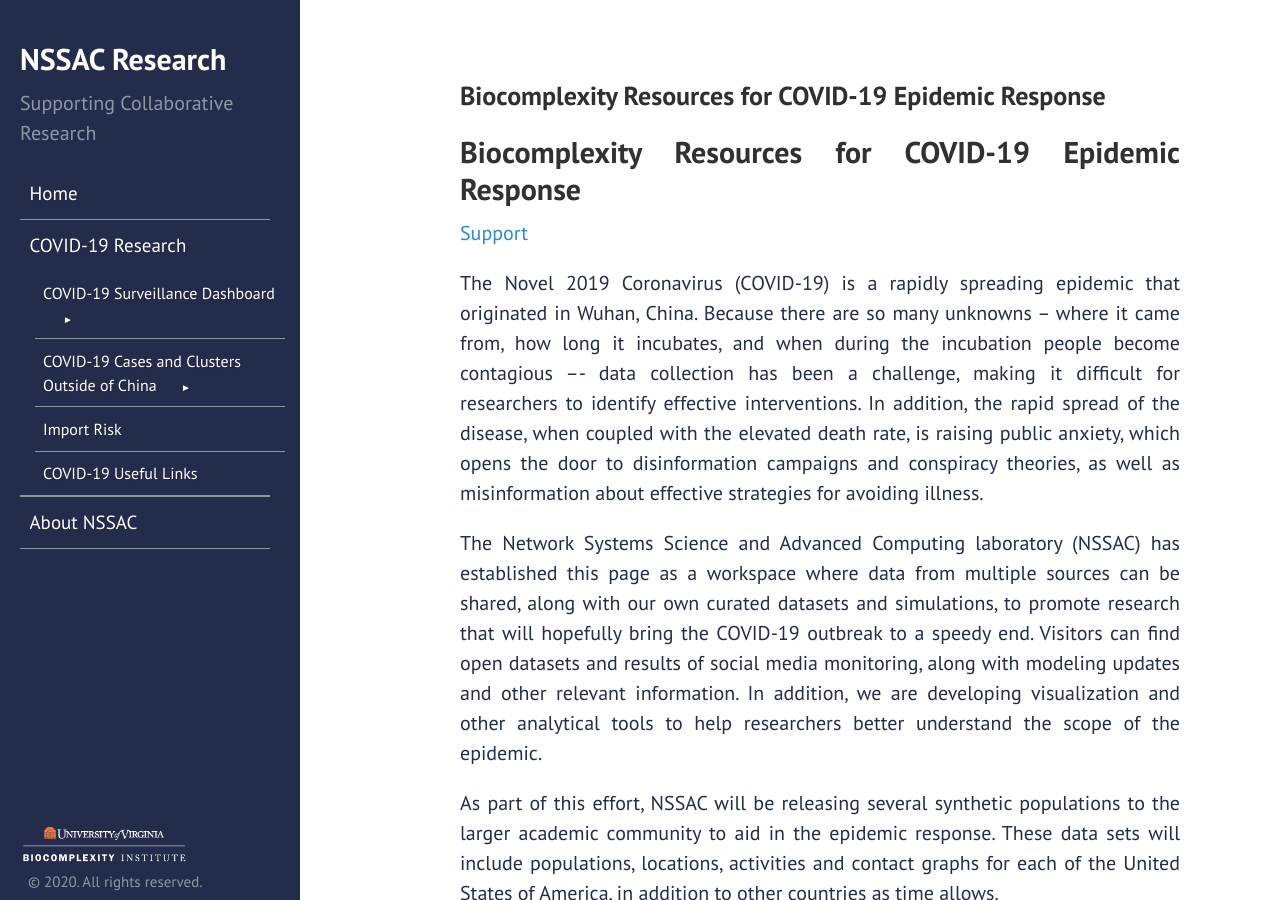
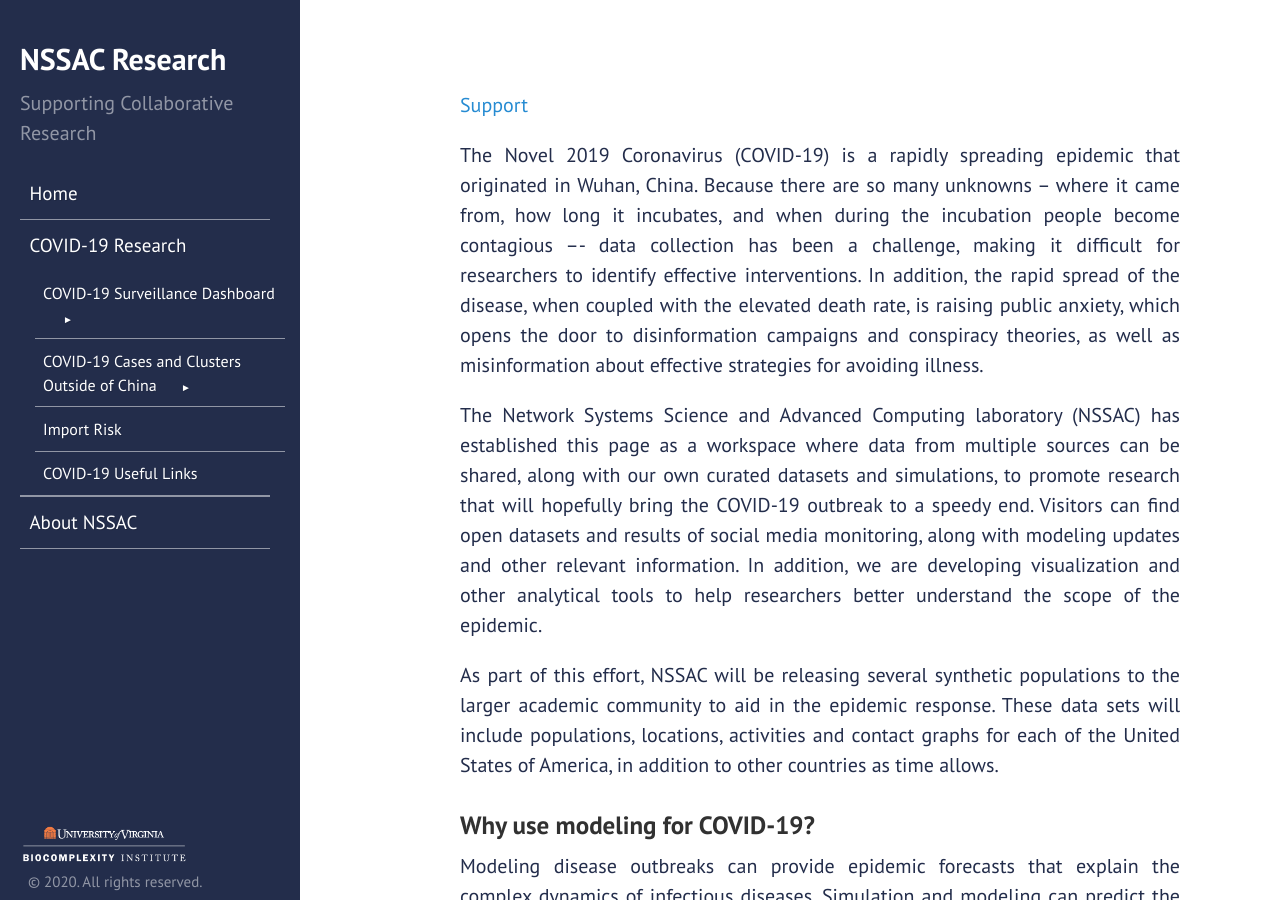
Before and after one commit to mehta-gaurav/mehta-gaurav.github.io, a Jekyll site: the page built from covid-19/index.md, in a window 1280 px wide and 900 px high. Built offline with Jekyll 4.4.1, drawn with Linux system fonts in a browser that asks for light colours; our own code applies the rules of GitHub Pages for plain Markdown files.

Commit message:
Update index.md

```diff
--- a/covid-19/index.md
+++ b/covid-19/index.md
@@ -1,4 +1,4 @@
-## Biocomplexity Resources for COVID-19 Epidemic Response
+
 [Support](mailto:nssac_ncov_support@virginia.edu?subject=Surveillance%20Dashboard)
 
 The Novel 2019 Coronavirus (COVID-19) is a rapidly spreading epidemic that originated in Wuhan, China. Because there are so many unknowns – where it came from, how long it incubates, and when during the incubation people become contagious –- data collection has been a challenge, making it difficult for researchers to identify effective interventions. In addition, the rapid spread of the disease, when coupled with the elevated death rate, is raising public anxiety, which opens the door to disinformation campaigns and conspiracy theories, as well as misinformation about effective strategies for avoiding illness.
```
